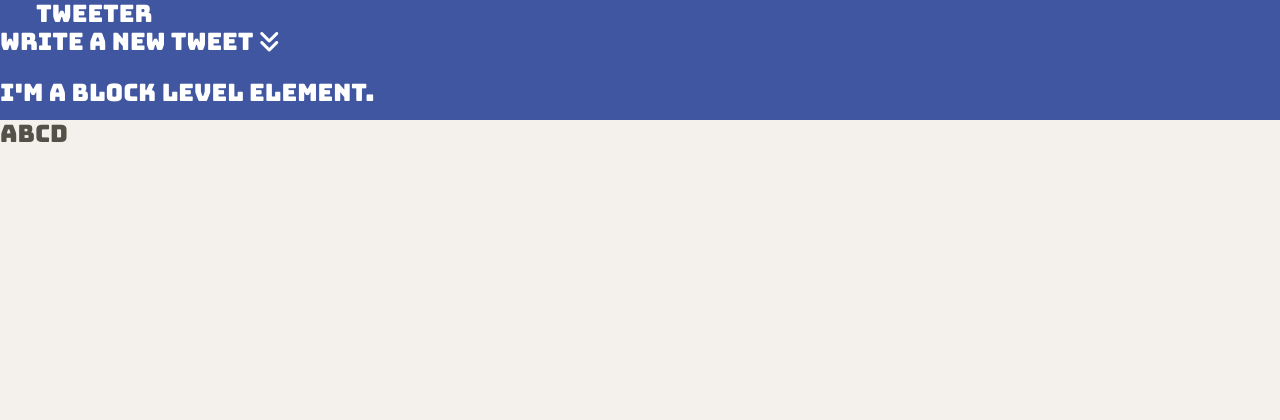
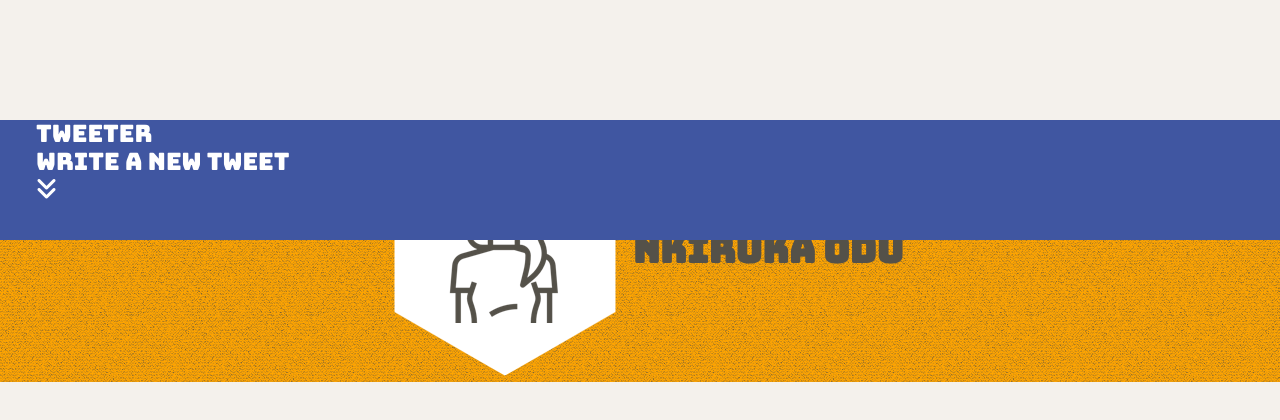
Before and after one commit to Odu-Enkay/tweeter, a plain HTML site: page public/index.html in a window 1280 px wide. Drawn offline with nearby package versions, Linux system fonts and the light colour scheme.

Commit message:
Implemented the header section

```diff
--- a/public/index.html
+++ b/public/index.html
@@ -21,6 +21,7 @@
     <!-- App CSS -->
     <link rel="stylesheet" href="/styles/layout.css" type="text/css" />
     <link rel="stylesheet" href="/styles/nav.css" type="text/css"/>
+    <link rel="stylesheet" href="styles/header.css" type="text/css"/>
 
     <!-- External JS -->
     <script src="https://ajax.googleapis.com/ajax/libs/jquery/3.4.1/jquery.min.js"></script>
@@ -34,22 +35,23 @@
     <nav>
       <span>tweeter</span>
       <div>Write a new Tweet
-        <i class="fa-solid fa-angles-down"></i>
+        <div><i class="fa-solid fa-angles-down"></i></div>
         <div>
+    </nav>
 
-      <p>
-        I'm a block level element.
-      </p>
-    </nav>
+    <header>
+      <div id="img">
+        <img src="/images/profile-hex.png">
+      </div>
+      <br>
+      <div>
+        <h2>Nkiruka Odu</h2>
+      </div>
+    </header>
 
     <!-- Page-specific (main) content here -->
     <main class="container">
-    <section class="parent">
-    <div class="a">A</div>
-    <div class="b">B</div>
-    <div class="c">C</div>
-    <div class="d">D</div>
-  </section>
+
 </main>
   </body>
 </html>
--- /dev/null
+++ b/public/styles/header.css
@@ -0,0 +1,8 @@
+header{
+  width: 100%;
+  display: flex;
+  align-items: center;
+  justify-content: center;
+  background-color: orange;
+  background-image: url('/public/images/binding-dark.png');;
+}
--- a/public/styles/layout.css
+++ b/public/styles/layout.css
@@ -20,6 +20,7 @@ body {
   font-size: 24px;
   font-family: Bungee,'Source Sans 3', sans-serif;
   font-weight: 400;
+  padding-top: 120px;
 }
 
 
@@ -28,8 +29,3 @@ body {
 /*
  * Additional CSS can be defined below or in other CSS files, as per instructions
  */
-
- .parent {
-  display: flex;
-  flex-direction: row;
-}
--- a/public/styles/nav.css
+++ b/public/styles/nav.css
@@ -1,11 +1,15 @@
 nav{
   height: 120px;
+  display: flexbox;
   background-color: #4056A1;
   color:#FFFFFF;
+  position: fixed;
+  width: 100vw;
+  padding-right: 1.5em;
+  padding-left: 1.5em;
 }
+
 
 span{
   font-family: Bungee, sans-serif;
-  padding-right: 1.5em;
-  padding-left: 1.5em;
 }
```
Also changed, not shown: public/images/binding-dark.png (added).
